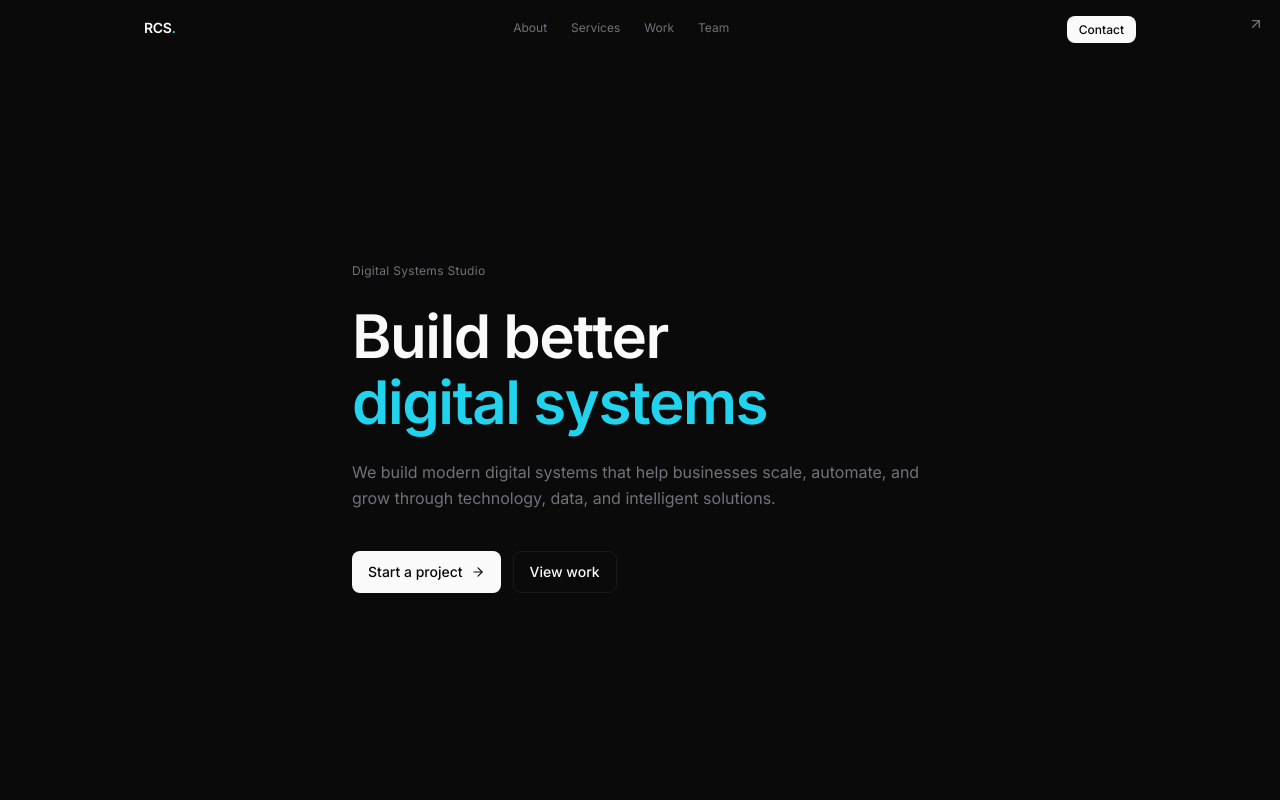
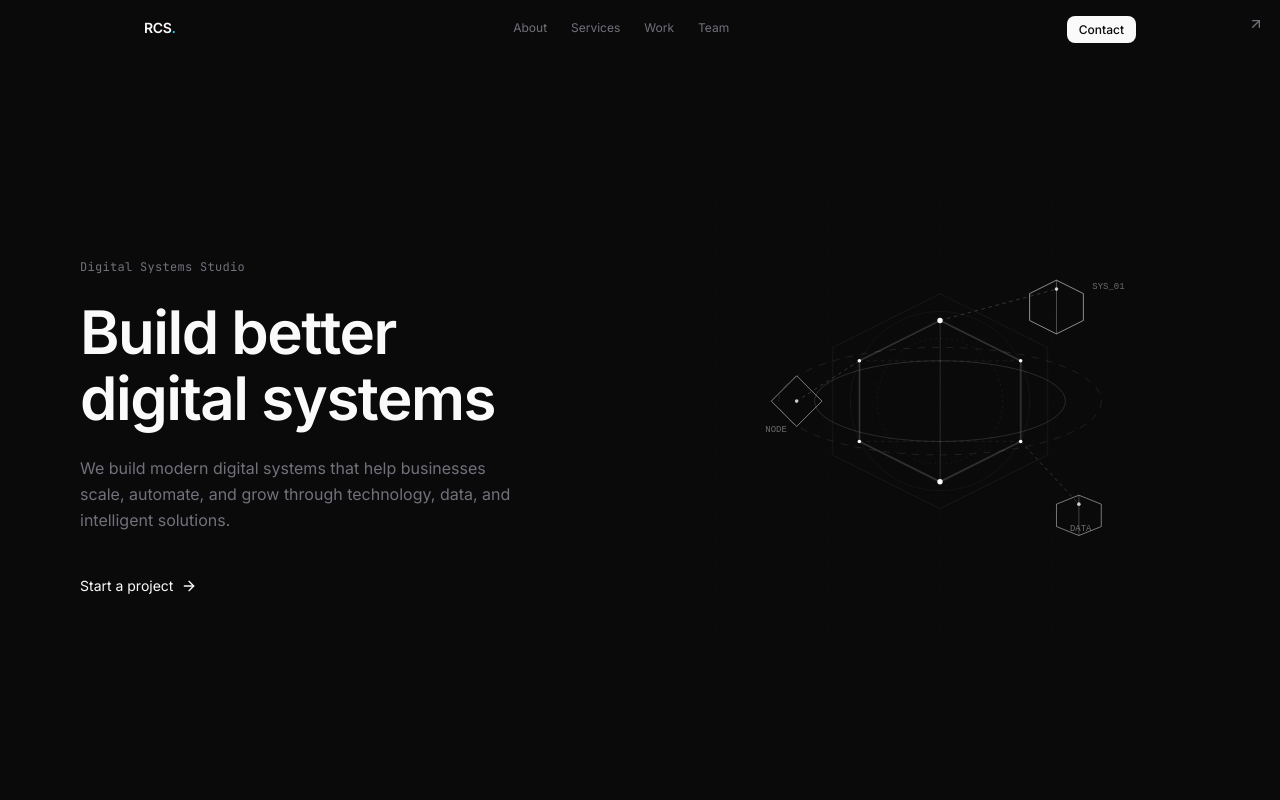
Before and after one commit to Abihmdi/RCS, a Next.js app: page / in a window 1280 px wide. Shown: the top 800 px of the page. Built offline with nearby package versions, Linux system fonts and the light colour scheme.

Commit message:
feat: redesign hero section with 3D wireframe and update team section
Update hero with 3D wireframe in white/black, remove CTAs, reorder team section.

```diff
--- a/components/hero-section.tsx
+++ b/components/hero-section.tsx
@@ -3,46 +3,169 @@
 import { ArrowRight } from "lucide-react"
 
 export function HeroSection() {
-  const scrollToSection = (id: string) => {
-    const element = document.getElementById(id)
-    if (element) {
-      element.scrollIntoView({ behavior: "smooth" })
-    }
-  }
-
   return (
-    <section id="home" className="min-h-screen flex items-center justify-center pt-14">
-      <div className="max-w-5xl mx-auto px-4 py-24">
-        <div className="max-w-3xl">
-          <p className="text-xs text-[#71717A] mb-6 tracking-wide">
+    <section id="home" className="min-h-screen flex items-center justify-center pt-14 overflow-hidden">
+      <div className="max-w-6xl mx-auto px-4 py-24 w-full">
+        <div className="grid lg:grid-cols-2 gap-12 lg:gap-20 items-center">
+          {/* Left: Text Content */}
+          <div className="max-w-xl">
+            <p className="text-xs text-[#71717A] mb-6 tracking-wide font-mono">
               Digital Systems Studio
             </p>
 
             <h1 className="text-4xl md:text-5xl lg:text-6xl font-semibold tracking-tight leading-[1.1] mb-6 text-[#FAFAFA]">
               Build better
               <br />
-            <span className="text-[#22D3EE]">digital systems</span>
+              digital systems
             </h1>
 
-          <p className="text-base text-[#71717A] max-w-xl mb-10 leading-relaxed">
+            <p className="text-base text-[#71717A] max-w-md mb-10 leading-relaxed">
               We build modern digital systems that help businesses scale, automate,
               and grow through technology, data, and intelligent solutions.
             </p>
 
-          <div className="flex flex-col sm:flex-row gap-3">
             <a
               href="mailto:ruangciptasolusi@gmail.com"
-              className="group inline-flex items-center justify-center gap-2 px-4 py-2.5 bg-[#FAFAFA] text-[#0A0A0B] rounded-md font-medium text-sm hover:bg-[#FAFAFA]/90 transition-colors duration-150"
+              className="group inline-flex items-center gap-2 text-sm text-[#FAFAFA] hover:text-[#FAFAFA]/80 transition-colors duration-150"
             >
               Start a project
-              <ArrowRight className="w-3.5 h-3.5 group-hover:translate-x-0.5 transition-transform duration-150" />
+              <ArrowRight className="w-4 h-4 group-hover:translate-x-1 transition-transform duration-150" />
             </a>
-            <button
-              onClick={() => scrollToSection("portfolio")}
-              className="inline-flex items-center justify-center gap-2 px-4 py-2.5 text-[#FAFAFA] rounded-md font-medium text-sm border border-[rgba(255,255,255,0.06)] hover:bg-[#111113] transition-colors duration-150"
+          </div>
+
+          {/* Right: 3D Wireframe Illustration */}
+          <div className="relative flex items-center justify-center">
+            <svg
+              viewBox="0 0 500 500"
+              className="w-full max-w-md h-auto"
+              fill="none"
+              xmlns="http://www.w3.org/2000/svg"
             >
-              View work
-            </button>
+              {/* Grid background */}
+              <defs>
+                <pattern id="heroGrid" width="25" height="25" patternUnits="userSpaceOnUse">
+                  <circle cx="0.5" cy="0.5" r="0.5" fill="rgba(255,255,255,0.1)" />
+                </pattern>
+              </defs>
+              <rect width="500" height="500" fill="url(#heroGrid)" />
+
+              {/* 3D Isometric Cube Structure */}
+              <g className="animate-pulse" style={{ animationDuration: '4s' }}>
+                {/* Back cube face */}
+                <path
+                  d="M250 100 L370 160 L370 280 L250 340 L130 280 L130 160 Z"
+                  stroke="rgba(255,255,255,0.15)"
+                  strokeWidth="1"
+                  fill="none"
+                />
+
+                {/* Inner cube - main structure */}
+                <path
+                  d="M250 130 L340 175 L340 265 L250 310 L160 265 L160 175 Z"
+                  stroke="rgba(255,255,255,0.4)"
+                  strokeWidth="1.5"
+                  fill="none"
+                />
+
+                {/* Vertical lines */}
+                <line x1="250" y1="130" x2="250" y2="310" stroke="rgba(255,255,255,0.3)" strokeWidth="1" />
+                <line x1="340" y1="175" x2="160" y2="175" stroke="rgba(255,255,255,0.2)" strokeWidth="1" strokeDasharray="4 4" />
+                <line x1="340" y1="265" x2="160" y2="265" stroke="rgba(255,255,255,0.2)" strokeWidth="1" strokeDasharray="4 4" />
+              </g>
+
+              {/* Floating geometric elements */}
+              <g>
+                {/* Top floating cube */}
+                <g transform="translate(350, 80)">
+                  <path
+                    d="M0 20 L30 5 L60 20 L60 50 L30 65 L0 50 Z"
+                    stroke="rgba(255,255,255,0.6)"
+                    strokeWidth="1"
+                    fill="none"
+                  />
+                  <line x1="30" y1="5" x2="30" y2="65" stroke="rgba(255,255,255,0.3)" strokeWidth="1" />
+                </g>
+
+                {/* Left floating element */}
+                <g transform="translate(70, 200)">
+                  <rect
+                    x="0"
+                    y="0"
+                    width="40"
+                    height="40"
+                    stroke="rgba(255,255,255,0.5)"
+                    strokeWidth="1"
+                    fill="none"
+                    transform="rotate(45, 20, 20)"
+                  />
+                </g>
+
+                {/* Bottom right floating cube */}
+                <g transform="translate(380, 320)">
+                  <path
+                    d="M0 15 L25 5 L50 15 L50 40 L25 50 L0 40 Z"
+                    stroke="rgba(255,255,255,0.5)"
+                    strokeWidth="1"
+                    fill="none"
+                  />
+                  <line x1="25" y1="5" x2="25" y2="50" stroke="rgba(255,255,255,0.25)" strokeWidth="1" />
+                </g>
+              </g>
+
+              {/* Orbital rings */}
+              <ellipse
+                cx="250"
+                cy="220"
+                rx="180"
+                ry="60"
+                stroke="rgba(255,255,255,0.1)"
+                strokeWidth="1"
+                fill="none"
+                strokeDasharray="8 8"
+              />
+              <ellipse
+                cx="250"
+                cy="220"
+                rx="140"
+                ry="45"
+                stroke="rgba(255,255,255,0.15)"
+                strokeWidth="1"
+                fill="none"
+              />
+
+              {/* Connection lines */}
+              <g stroke="rgba(255,255,255,0.2)" strokeWidth="1">
+                <line x1="250" y1="130" x2="380" y2="95" strokeDasharray="4 4" />
+                <line x1="160" y1="175" x2="90" y2="220" strokeDasharray="4 4" />
+                <line x1="340" y1="265" x2="405" y2="335" strokeDasharray="4 4" />
+              </g>
+
+              {/* Node points */}
+              <g fill="#FAFAFA">
+                <circle cx="250" cy="130" r="3" />
+                <circle cx="340" cy="175" r="2" />
+                <circle cx="340" cy="265" r="2" />
+                <circle cx="250" cy="310" r="3" />
+                <circle cx="160" cy="265" r="2" />
+                <circle cx="160" cy="175" r="2" />
+              </g>
+
+              {/* Accent highlights */}
+              <g fill="#FAFAFA" opacity="0.8">
+                <circle cx="380" cy="95" r="2" />
+                <circle cx="90" cy="220" r="2" />
+                <circle cx="405" cy="335" r="2" />
+              </g>
+
+              {/* Labels */}
+              <text x="420" y="95" fill="rgba(255,255,255,0.4)" fontSize="10" fontFamily="monospace">SYS_01</text>
+              <text x="55" y="255" fill="rgba(255,255,255,0.4)" fontSize="10" fontFamily="monospace">NODE</text>
+              <text x="395" y="365" fill="rgba(255,255,255,0.4)" fontSize="10" fontFamily="monospace">DATA</text>
+
+              {/* Decorative circles */}
+              <circle cx="250" cy="220" r="100" stroke="rgba(255,255,255,0.05)" strokeWidth="1" fill="none" />
+              <circle cx="250" cy="220" r="70" stroke="rgba(255,255,255,0.08)" strokeWidth="1" fill="none" strokeDasharray="2 4" />
+            </svg>
           </div>
         </div>
       </div>
--- a/components/team-section.tsx
+++ b/components/team-section.tsx
@@ -2,14 +2,14 @@
 
 const team = [
   {
+    name: "Abi Hamdi",
+    role: "Founder",
+    initials: "AH",
+  },
+  {
     name: "Ayip Farouk",
     role: "Founder",
     initials: "AF",
-  },
-  {
-    name: "Abi Hamdi",
-    role: "Founder",
-    initials: "AH",
   },
 ]
 
```
Lines whose indentation alone changed are shown as unchanged.
